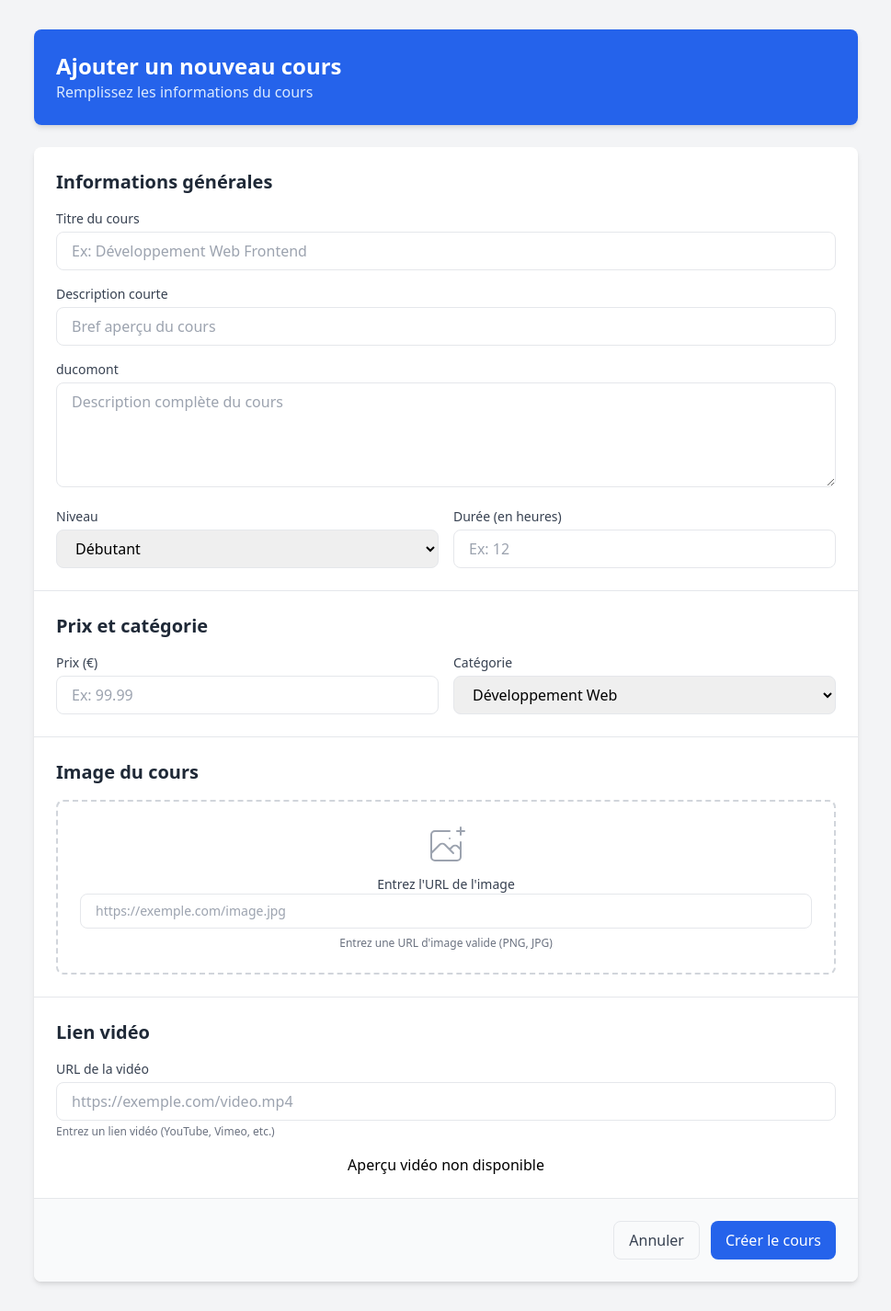
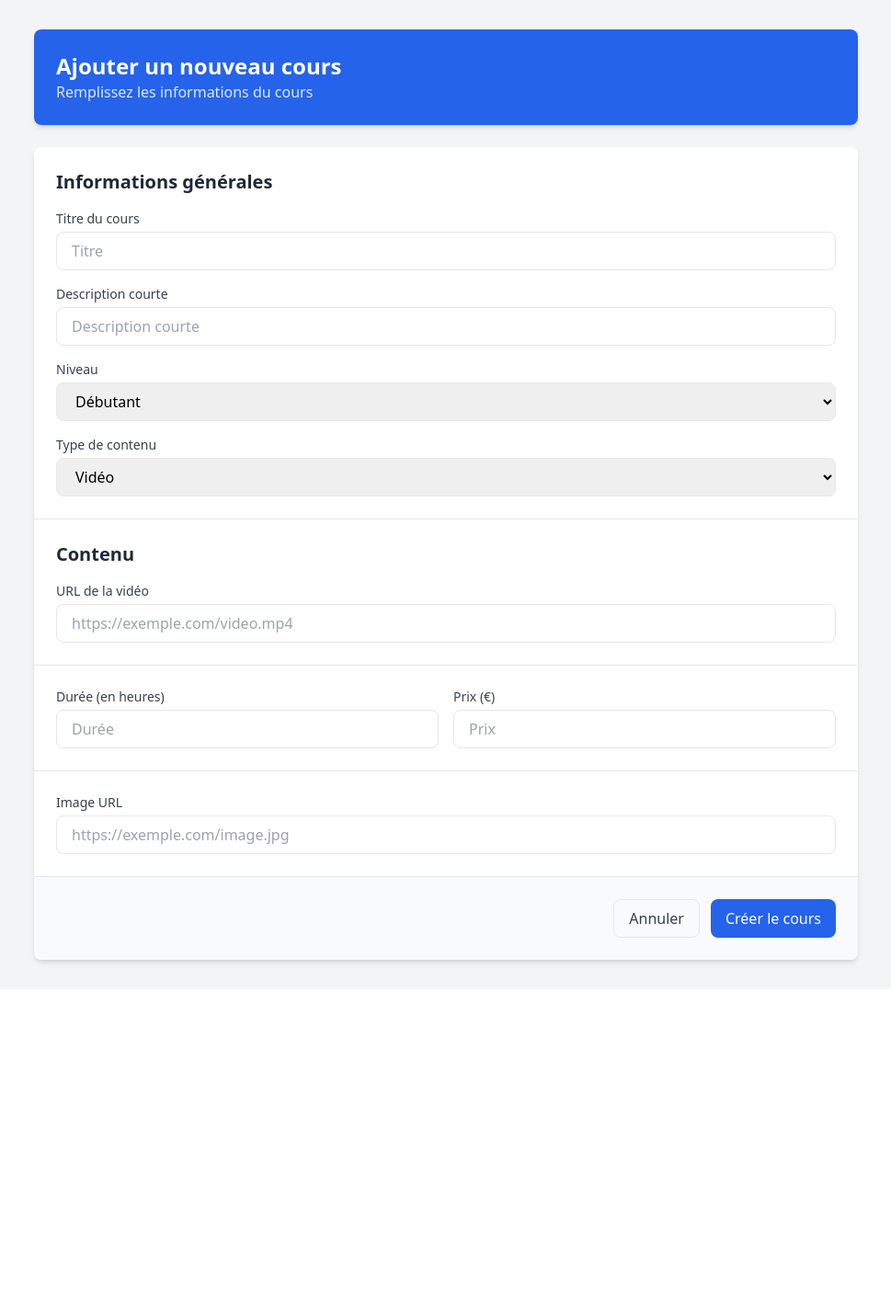
Before and after one commit to abdelouafir/Youdemy, a PHP site: page /app/Views/courses/create.php in a window 1280 px wide. Shown: the whole page at 92% size, without its empty margins (155-1124 px from the left). After the commit the page ends 1053 px from the top, so only its background shows below. Run offline with PHP 8.4, Linux system fonts and the light colour scheme.

Commit message:
application consipte de polymorphism part vidio

```diff
--- /dev/null
+++ b/app/Controllers/CourseManager.php
@@ -0,0 +1,32 @@
+<?php
+namespace app\Controllers;
+// require_once dirname(__FILE__, 3).'/vendor/autoload.php';
+use app\Models\Course;
+use app\Models\VideoCourse;
+use app\Config\Database;
+use app\Models\DocumentCourse;
+
+    $conn = new Database();
+    $conction = $conn->getConnection();
+
+class CourseManager {
+    public $conction;
+
+    public function __construct($conction)
+    {
+        $this->conction = $conction;
+    }
+    public function createCourse($type,$title,$description,$videoLink,$photo,$status,$price,$level,$teacherId) {
+
+        if ($type === 'video') {
+            $VideoCourse = new VideoCourse($title, $description,$videoLink,$photo, $status,$level,$teacherId);
+            echo $price;
+            $VideoCourse->add_cours($this->conction);
+        } elseif ($type === 'document') {
+            return new DocumentCourse($title, $description, $photo, $status, $price, $level, $teacherId,$videoLink);
+        } else {
+            return "les type de doner no coerct";
+        }
+    }
+}
+?>
--- a/app/Models/Course.php
+++ b/app/Models/Course.php
@@ -3,13 +3,30 @@ namespace app\Models;
 use pdo;
 use PDOException;
 class Course {
-    private $Enseignant;
-    private $student;
-    private $title;
-    private $descreption;
-    private $content;
+    protected string $title;
+    protected string $description;
+    protected string $content;
+    protected string $photo;
+    protected string $status;
+    protected float $prix;
+    protected string $niveau;
+    protected string $enseignant;
+    protected string $student;
+    // protected string $teacher_id;
 
-    public function get_all__courses($pdo) {
+
+    public function __construct($title,$descreption,$countent,$photo,$status,$niveau,$enseignant)
+    {
+        $this->title = $title;
+        $this->enseignant = $enseignant;
+        $this->description = $descreption;
+        $this->content = $countent;
+        $this->photo = $photo;
+        $this->status = $status;
+        // $this->prix = $prix;
+        $this->niveau = $niveau;
+    }
+    public function get_all_courses($pdo) {
         $sql = "SELECT
            courses.id,
            courses.title,
@@ -55,32 +72,32 @@ class Course {
     }
 
 
-    public function add_cours($pdo, $title, $description, $content, $category_id, $user, $video_link, $photo, $prix) {
-        try {
-            $sql = "INSERT INTO courses (title, description, content, category_id, teacher_id, video_link, photo, prix)
-                    VALUES (:title, :description, :content, :category_id, :author_id, :video_link, :photo, :prix)";
-            $stmt = $pdo->prepare($sql);
+    // public function add_cours($pdo, $title, $description, $content, $category_id, $user, $video_link, $photo, $prix) {
+    //     try {
+    //         $sql = "INSERT INTO courses (title, description, content, category_id, teacher_id, video_link, photo, prix)
+    //                 VALUES (:title, :description, :content, :category_id, :author_id, :video_link, :photo, :prix)";
+    //         $stmt = $pdo->prepare($sql);
 
-            $stmt->bindParam(':title', $title);
-            $stmt->bindParam(':description', $description);
-            $stmt->bindParam(':content', $content);
-            $stmt->bindParam(':category_id', $category_id);
-            $stmt->bindParam(':author_id', $user);
-            $stmt->bindParam(':video_link', $video_link);
-            $stmt->bindParam(':photo', $photo);
-            $stmt->bindParam(':prix', $prix);
+    //         $stmt->bindParam(':title', $title);
+    //         $stmt->bindParam(':description', $description);
+    //         $stmt->bindParam(':content', $content);
+    //         $stmt->bindParam(':category_id', $category_id);
+    //         $stmt->bindParam(':author_id', $user);
+    //         $stmt->bindParam(':video_link', $video_link);
+    //         $stmt->bindParam(':photo', $photo);
+    //         $stmt->bindParam(':prix', $prix);
 
-            if ($stmt->execute()) {
-                $lastInsertedId = $pdo->lastInsertId();
-                return $lastInsertedId;
-            } else {
-                return null;
-            }
-        } catch (PDOException $e) {
-            echo "Une erreur est survenue lors de l'ajout du cours : " . $e->getMessage();
-            return null;
-        }
-    }
+    //         if ($stmt->execute()) {
+    //             $lastInsertedId = $pdo->lastInsertId();
+    //             return $lastInsertedId;
+    //         } else {
+    //             return null;
+    //         }
+    //     } catch (PDOException $e) {
+    //         echo "Une erreur est survenue lors de l'ajout du cours : " . $e->getMessage();
+    //         return null;
+    //     }
+    // }
     public function delete_cours($connection, $id) {
         $sql = "DELETE FROM courses WHERE id = :id";
         $stmt = $connection->prepare($sql);
--- a/app/Views/courses/create.php
+++ b/app/Views/courses/create.php
@@ -1,25 +1,36 @@
 <?php
-require_once dirname(__FILE__, 4) . '/vendor/autoload.php';
+// require_once dirname(__FILE__, 4) . '/vendor/autoload.php';
+require_once "../../../vendor/autoload.php";
 use app\Config\Database;
-use app\Models\Course;
+// use app\Models\Course;
+use app\Controllers\CourseManager;
 
 $conn = new Database();
-$inser = new Course;
-
 $conction = $conn->getConnection();
 
+$creat_cours = new CourseManager($conction);
 
-if($_SERVER['REQUEST_METHOD'] === 'POST'){
+if ($_SERVER['REQUEST_METHOD'] === 'POST') {
+    $type = $_POST['type'];
     $title = $_POST['title'];
-   $descript = $_POST['description'];
-   $ducomont = $_POST['documont'];
-   $dueree = $_POST['dueree'];
-   $prix = $_POST['prix'];
+    $description = $_POST['description'];
+
+    $content = ($type === 'video') ? $_POST['video-url'] : $_POST['document'];
+
+    $duration = $_POST['duration'];
+    $price = (float)$_POST['price'];
     $image_url = $_POST['image-url'];
-   $video_url = $_POST['video-url'];
-   $inser->add_cours($conction,$title,$descript,$ducomont,3,1,$video_url,$image_url,$prix);
+    $teacherId = 2;
+    $status = 1;
+    $level = $_POST['level'];
+    // $teacherId = $_POST['teacherId'];
+    $extraContent = ($type === 'document') ? $_POST['document'] : '';
+
+    $creat_cours->createCourse($type, $title, $description,$content,$image_url, $status, $price, $level, $teacherId);
 }
 ?>
+
+
 <!DOCTYPE html>
 <html lang="fr">
 <head>
@@ -27,11 +38,25 @@ if($_SERVER['REQUEST_METHOD'] === 'POST'){
     <meta name="viewport" content="width=device-width, initial-scale=1.0">
     <title>Ajouter un cours</title>
     <link href="https://cdn.jsdelivr.net/npm/tailwindcss@2.2.19/dist/tailwind.min.css" rel="stylesheet">
+    <script>
+        function updateInputFields() {
+            const type = document.getElementById('type').value;
+            const videoInput = document.getElementById('video-input');
+            const documentTextarea = document.getElementById('document-textarea');
 
+            if (type === 'video') {
+                videoInput.style.display = 'block';
+                documentTextarea.style.display = 'none';
+            } else if (type === 'document') {
+                videoInput.style.display = 'none';
+                documentTextarea.style.display = 'block';
+            }
+        }
+    </script>
 </head>
 <body class="bg-gray-100 min-h-screen py-8 px-4">
     <div class="max-w-4xl mx-auto">
-        <!-- En-tête -->
+        <!-- Header -->
         <div class="bg-white rounded-lg shadow-md overflow-hidden mb-6">
             <div class="bg-blue-600 p-6 text-white">
                 <h1 class="text-2xl font-bold">Ajouter un nouveau cours</h1>
@@ -39,141 +64,76 @@ if($_SERVER['REQUEST_METHOD'] === 'POST'){
             </div>
         </div>
 
-        <!-- Formulaire -->
+        <!-- Form -->
         <form action="./create.php" method="POST" class="bg-white rounded-lg shadow-md overflow-hidden">
-            <!-- Informations de base -->
+            <!-- General Information -->
             <div class="p-6 border-b">
                 <h2 class="text-xl font-bold text-gray-800 mb-4">Informations générales</h2>
                 <div class="space-y-4">
                     <div>
-                        <label class="block text-sm font-medium text-gray-700 mb-1">
-                            Titre du cours
-                        </label>
-                        <input type="text"
-                               name="title"
-                               class="w-full px-4 py-2 border rounded-lg focus:ring-2 focus:ring-blue-500 focus:border-blue-500"
-                               placeholder="Ex: Développement Web Frontend">
+                        <label class="block text-sm font-medium text-gray-700 mb-1">Titre du cours</label>
+                        <input type="text" name="title" class="w-full px-4 py-2 border rounded-lg" placeholder="Titre">
                     </div>
-
                     <div>
-                        <label class="block text-sm font-medium text-gray-700 mb-1">
-                            Description courte
-                        </label>
-                        <input type="text"
-                               name="description"
-                               class="w-full px-4 py-2 border rounded-lg focus:ring-2 focus:ring-blue-500 focus:border-blue-500"
-                               placeholder="Bref aperçu du cours">
+                        <label class="block text-sm font-medium text-gray-700 mb-1">Description courte</label>
+                        <input type="text" name="description" class="w-full px-4 py-2 border rounded-lg" placeholder="Description courte">
                     </div>
-
                     <div>
-                        <label class="block text-sm font-medium text-gray-700 mb-1">
-                            ducomont
-                        </label>
-                        <textarea rows="4"
-                                 name="documont"
-                                  class="w-full px-4 py-2 border rounded-lg focus:ring-2 focus:ring-blue-500 focus:border-blue-500"
-                                  placeholder="Description complète du cours"></textarea>
-                    </div>
-
-                    <div class="grid grid-cols-1 md:grid-cols-2 gap-4">
-                        <div>
-                            <label class="block text-sm font-medium text-gray-700 mb-1">
-                                Niveau
-                            </label>
-                            <select class="w-full px-4 py-2 border rounded-lg focus:ring-2 focus:ring-blue-500 focus:border-blue-500">
-                                <option>Débutant</option>
-                                <option>Intermédiaire</option>
-                                <option>Avancé</option>
+                        <label class="block text-sm font-medium text-gray-700 mb-1">Niveau</label>
+                        <select name="level" class="w-full px-4 py-2 border rounded-lg">
+                            <option value="debutant">Débutant</option>
+                            <option value="intermediaire">Intermédiaire</option>
+                            <option value="avance">Avancé</option>
+                            <option value="expert">Expert</option>
                         </select>
                     </div>
                     <div>
-                            <label class="block text-sm font-medium text-gray-700 mb-1">
-                                Durée (en heures)
-                            </label>
-                            <input type="number"
-                                    name="dueree"
-                                   class="w-full px-4 py-2 border rounded-lg focus:ring-2 focus:ring-blue-500 focus:border-blue-500"
-                                   placeholder="Ex: 12">
-
-                        </div>
-                    </div>
-                </div>
-            </div>
-
-            <!-- Prix et catégorie -->
-            <div class="p-6 border-b">
-                <h2 class="text-xl font-bold text-gray-800 mb-4">Prix et catégorie</h2>
-                <div class="grid grid-cols-1 md:grid-cols-2 gap-4">
-                    <div>
-                        <label class="block text-sm font-medium text-gray-700 mb-1">
-                            Prix (€)
-                        </label>
-                        <input type="number"
-                              name="prix"
-                               class="w-full px-4 py-2 border rounded-lg focus:ring-2 focus:ring-blue-500 focus:border-blue-500"
-                               placeholder="Ex: 99.99">
-                    </div>
-                    <div>
-                        <label class="block text-sm font-medium text-gray-700 mb-1">
-                            Catégorie
-                        </label>
-                        <select class="w-full px-4 py-2 border rounded-lg focus:ring-2 focus:ring-blue-500 focus:border-blue-500">
-                            <option>Développement Web</option>
-                            <option>Design</option>
-                            <option>Marketing</option>
-                            <option>Business</option>
+                        <label class="block text-sm font-medium text-gray-700 mb-1">Type de contenu</label>
+                        <select id="type" name="type" class="w-full px-4 py-2 border rounded-lg" onchange="updateInputFields()">
+                            <option value="video">Vidéo</option>
+                            <option value="document">Document</option>
                         </select>
                     </div>
                 </div>
             </div>
 
-            <!-- Image du cours -->
+            <!-- Dynamic Content Input -->
             <div class="p-6 border-b">
-                <h2 class="text-xl font-bold text-gray-800 mb-4">Image du cours</h2>
-                <div class="border-2 border-dashed border-gray-300 rounded-lg p-6 text-center">
-                    <div class="space-y-2">
-                        <svg class="mx-auto h-12 w-12 text-gray-400" stroke="currentColor" fill="none" viewBox="0 0 48 48">
-                            <path d="M28 8H12a4 4 0 00-4 4v20m32-12v8m0 0v8a4 4 0 01-4 4H12a4 4 0 01-4-4v-4m32-4l-3.172-3.172a4 4 0 00-5.656 0L28 28M8 32l9.172-9.172a4 4 0 015.656 0L28 28m0 0l4 4m4-24h8m-4-4v8m-12 4h.02" stroke-width="2" stroke-linecap="round" stroke-linejoin="round" />
-                        </svg>
-                        <div class="text-sm text-gray-600">
-                            <label for="image-url" class="block text-gray-700">Entrez l'URL de l'image</label>
-                            <input type="url" id="image-url" name="image-url"
-                                   class="w-full px-4 py-2 border rounded-lg focus:ring-2 focus:ring-blue-500 focus:border-blue-500"
-                                   placeholder="https://exemple.com/image.jpg">
+                <h2 class="text-xl font-bold text-gray-800 mb-4">Contenu</h2>
+                <div id="video-input" style="display: block;">
+                    <label class="block text-sm font-medium text-gray-700 mb-1">URL de la vidéo</label>
+                    <input type="url" name="video-url" class="w-full px-4 py-2 border rounded-lg" placeholder="https://exemple.com/video.mp4">
                 </div>
-                        <p class="text-xs text-gray-500">Entrez une URL d'image valide (PNG, JPG)</p>
+                <div id="document-textarea" style="display: none;">
+                    <label class="block text-sm font-medium text-gray-700 mb-1">Description complète du document</label>
+                    <textarea name="document" rows="4" class="w-full px-4 py-2 border rounded-lg" placeholder="Description complète"></textarea>
+                </div>
+            </div>
+
+            <!-- Additional Information -->
+            <div class="p-6 border-b">
+                <div class="grid grid-cols-1 md:grid-cols-2 gap-4">
+                    <div>
+                        <label class="block text-sm font-medium text-gray-700 mb-1">Durée (en heures)</label>
+                        <input type="number" name="duration" class="w-full px-4 py-2 border rounded-lg" placeholder="Durée">
+                    </div>
+                    <div>
+                        <label class="block text-sm font-medium text-gray-700 mb-1">Prix (€)</label>
+                        <input type="number" name="price" class="w-full px-4 py-2 border rounded-lg" placeholder="Prix">
                     </div>
                 </div>
             </div>
 
-            <!-- Lien vidéo -->
+            <!-- Image URL -->
             <div class="p-6 border-b">
-                <h2 class="text-xl font-bold text-gray-800 mb-4">Lien vidéo</h2>
-                <div>
-                    <label for="video-url" class="block text-sm font-medium text-gray-700 mb-1">
-                        URL de la vidéo
-                    </label>
-                    <input type="url" id="video-url" name="video-url"
-                           class="w-full px-4 py-2 border rounded-lg focus:ring-2 focus:ring-blue-500 focus:border-blue-500"
-                           placeholder="https://exemple.com/video.mp4" oninput="updateVideoPreview()">
-                    <p class="text-xs text-gray-500 mt-1">Entrez un lien vidéo (YouTube, Vimeo, etc.)</p>
-                </div>
-                <div id="video-preview" class="mt-4 text-center">
-                    <!-- Aperçu dynamique de la vidéo -->
-                    Aperçu vidéo non disponible
-                </div>
+                <label class="block text-sm font-medium text-gray-700 mb-1">Image URL</label>
+                <input type="url" name="image-url" class="w-full px-4 py-2 border rounded-lg" placeholder="https://exemple.com/image.jpg">
             </div>
 
-            <!-- Boutons -->
+            <!-- Submit Button -->
             <div class="p-6 bg-gray-50 flex justify-end space-x-3">
-                <button type="button"
-                        class="px-4 py-2 border rounded-lg text-gray-700 hover:bg-gray-100">
-                    Annuler
-                </button>
-                <button type="submit"
-                        class="px-4 py-2 bg-blue-600 text-white rounded-lg hover:bg-blue-700">
-                    Créer le cours
-                </button>
+                <button type="reset" class="px-4 py-2 border rounded-lg text-gray-700 hover:bg-gray-100">Annuler</button>
+                <button type="submit" class="px-4 py-2 bg-blue-600 text-white rounded-lg hover:bg-blue-700">Créer le cours</button>
             </div>
         </form>
     </div>
--- a/app/Views/dashboard/admin/GestionUtilsateur.php
+++ b/app/Views/dashboard/admin/GestionUtilsateur.php
@@ -26,6 +26,7 @@ if($id_active != null){
 // virifre id ban
 if($id_ban != null){
     $select->update_status_ban($conction,$id_ban);
+    echo $id_ban;
     header("location: ./GestionUtilsateur.php");
 }
 
```
Also changed, not shown: app/Models/DocumentCourse.php (added, +37 -0 lines), app/Models/User.php (+29 -29 lines), app/Models/VideoCourse.php (added, +60 -0 lines), test.php (added, +115 -0 lines). Lines whose indentation alone changed are shown as unchanged.
